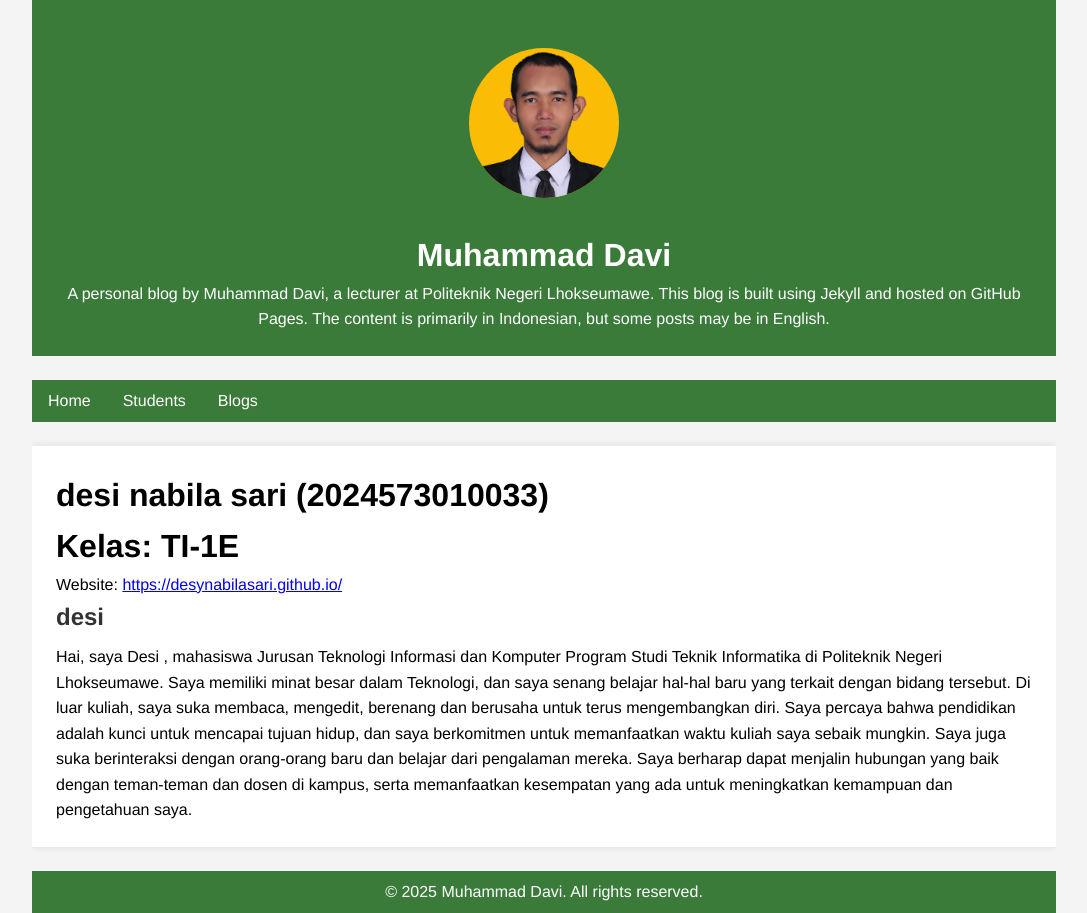
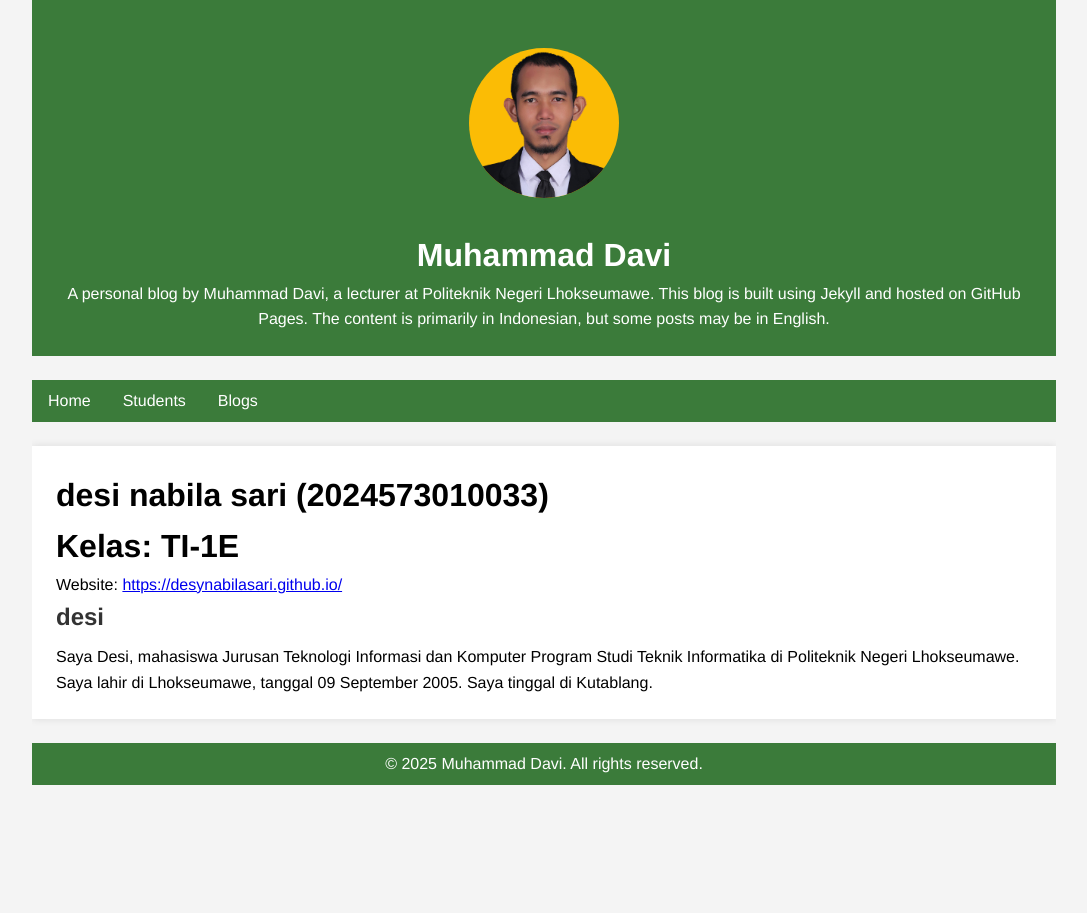
Before and after one commit to muhdavi-pnl/muhdavi-pnl.github.io, a Jekyll site: the page built from _students/desi.md, in a window 1280 px wide. Shown: the whole page, without its empty margins (96-1183 px from the left). Built offline with Jekyll 4.4.1, drawn with Linux system fonts in a browser that asks for light colours.

Commit message:
Update desi.md
Saya Desi, mahasiswa Jurusan Teknologi Informasi dan Komputer Program Studi Teknik Informatika di Politeknik Negeri Lhokseumawe. Saya lahir di Lhokseumawe, tanggal 09 September 2005. Saya tinggal di Kutablang.

```diff
--- a/_students/desi.md
+++ b/_students/desi.md
@@ -7,6 +7,4 @@ class: TI-1E
 website: https://desynabilasari.github.io/
 ---
 ## desi
-Hai, saya Desi , mahasiswa Jurusan Teknologi Informasi dan Komputer Program Studi Teknik Informatika di Politeknik Negeri Lhokseumawe. Saya memiliki minat besar dalam Teknologi, dan saya senang belajar hal-hal baru yang terkait dengan bidang tersebut. Di luar kuliah, saya suka membaca, mengedit, berenang dan berusaha untuk terus mengembangkan diri.
-Saya percaya bahwa pendidikan adalah kunci untuk mencapai tujuan hidup, dan saya berkomitmen untuk memanfaatkan waktu kuliah saya sebaik mungkin. Saya juga suka berinteraksi dengan orang-orang baru dan belajar dari pengalaman mereka.
-Saya berharap dapat menjalin hubungan yang baik dengan teman-teman dan dosen di kampus, serta memanfaatkan kesempatan yang ada untuk meningkatkan kemampuan dan pengetahuan saya.
+Saya Desi, mahasiswa Jurusan Teknologi Informasi dan Komputer Program Studi Teknik Informatika di Politeknik Negeri Lhokseumawe. Saya lahir di Lhokseumawe, tanggal 09 September 2005. Saya tinggal di Kutablang.
```
